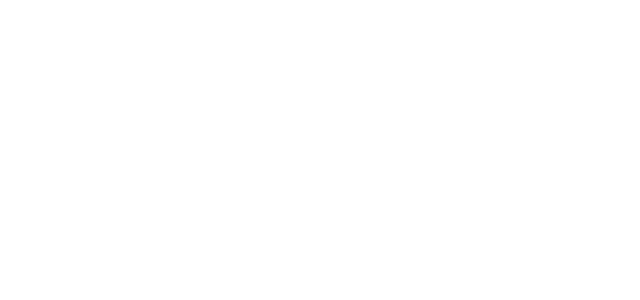
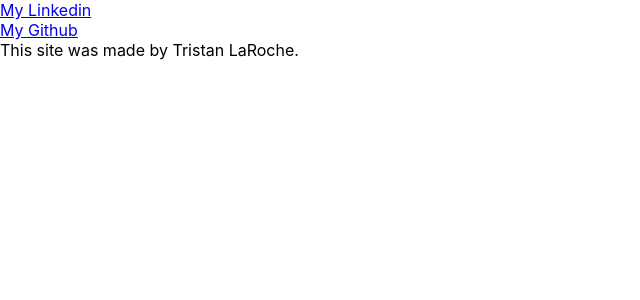
Before and after one commit to taroche/Profile, a React (Create React App) app: page / in a window 1280 px wide. Shown: the top 300 px of the page, without its empty margins (0-640 px from the left). Built offline with nearby package versions, Linux system fonts and the light colour scheme.

Commit message:
add footer to app function

```diff
--- a/src/App.js
+++ b/src/App.js
@@ -1,11 +1,14 @@
+
+import React from 'react';
 
 import './App.css';
 
+import Footer from './components/Footer';
+
 function App() {
   return (
-    <div className="App">
 
-    </div>
+    <Footer/>
   );
 }
 
```
